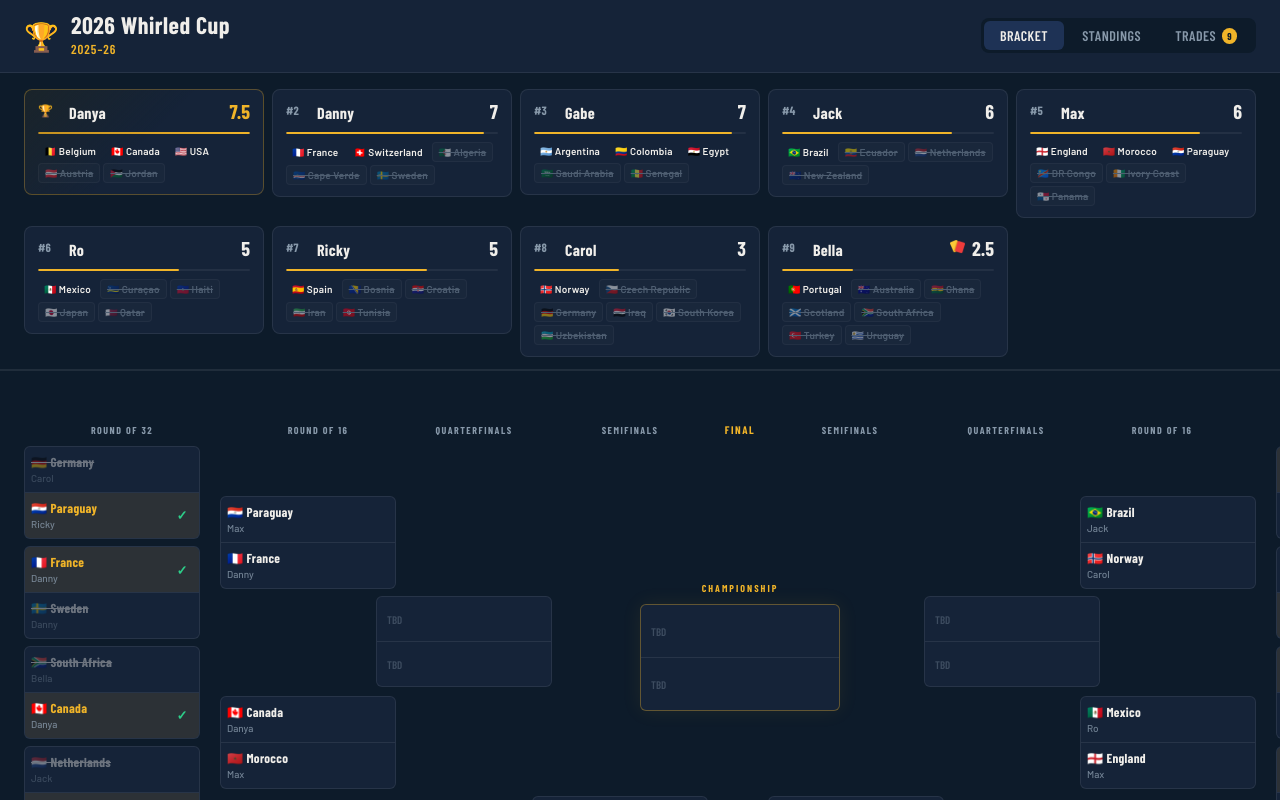
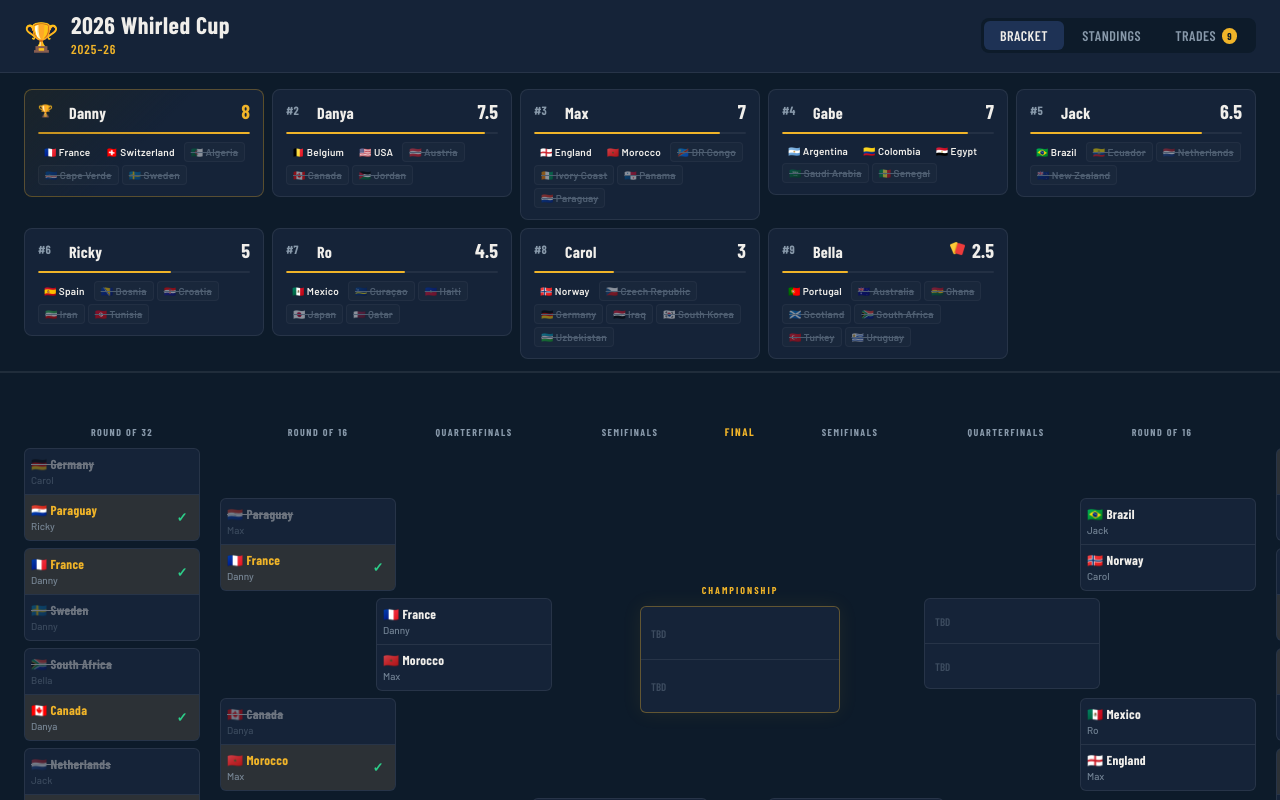
Before and after one commit to newpomax/worldcup2026, a React (Vite) app in the folder bracket-app/: page / in a window 1280 px wide. Shown: the top 800 px of the page. Built offline with nearby package versions, Linux system fonts and the light colour scheme; a web font is replaced by a local one.

Commit message:
r16 underway, trade correction

```diff
--- a/bracket-app/public/bracket.json
+++ b/bracket-app/public/bracket.json
@@ -104,7 +104,10 @@
       "r1m15": "switzerland",
       "r1m16": "colombia"
     },
-    "round2": {},
+    "round2": {
+      "r2m01": "france",
+      "r2m02": "morocco"
+    },
     "round3": {},
     "round4": {},
     "thirdPlace": null,
@@ -149,7 +152,7 @@
       {
         "round": 1,
         "partyA": { "owner": "ro", "teams_given": ["australia"], "points_given": 0 },
-        "partyB": { "owner": "jack",   "teams_given": [""], "points_given": 1 }
+        "partyB": { "owner": "jack",   "teams_given": [""], "points_given": 0.5 }
       },
        {
         "round": 1,
--- a/bracket-app/src/bracketLogic.js
+++ b/bracket-app/src/bracketLogic.js
@@ -99,7 +99,8 @@ export function buildBracket(data, simulatedResults, confirmedResults) {
     const roundConfirmedRes = confirmedResults?.[rKey] || {};
     const matches = [];
     for (let i = 0; i < prev.length; i += 2) {
-      const matchId = `r${r + 1}m${Math.floor(i / 2) + 1}`;
+      const matchNum = (Math.floor(i / 2) + 1).toString().padStart(2, '0');
+      const matchId = `r${r + 1}m${matchNum}`;
       const team1Id = prev[i]?.winnerId || null;
       const team2Id = prev[i + 1]?.winnerId || null;
       const winnerId = (team1Id || team2Id) ? (roundSimulatedRes[matchId] || null) : null;
@@ -111,8 +112,8 @@ export function buildBracket(data, simulatedResults, confirmedResults) {
 
   const [semi1, semi2] = rounds[3];
 
-  // ---- Championship ----
-  const champTeam1 = semi1?.winnerId || null;
+    // ---- Championship ----
+    const champTeam1 = semi1?.winnerId || null;
   const champTeam2 = semi2?.winnerId || null;
   const champMatch = {
     matchId: 'championship',
--- a/bracket-app/src/components/Leaderboard.jsx
+++ b/bracket-app/src/components/Leaderboard.jsx
@@ -44,7 +44,6 @@ export default function Leaderboard({ rawData, bracketState, hasSimulation, sele
           const isSelected = selectedOwner === ownerId;
           const isDimmed = anySelected && !isSelected;
           const isDisciplineWinner = ownerId === (rawData.discipline_winner || null);
-          console.log("Owner: " + ownerId + ", isDisciplineWinner: " + isDisciplineWinner + ", discipline_winner: " + rawData.discipline_winner);
 
           const sortedTeams = [...teams].sort((a, b) => {
             const aElimed = teamSimElimed[a.id] || false;
```
